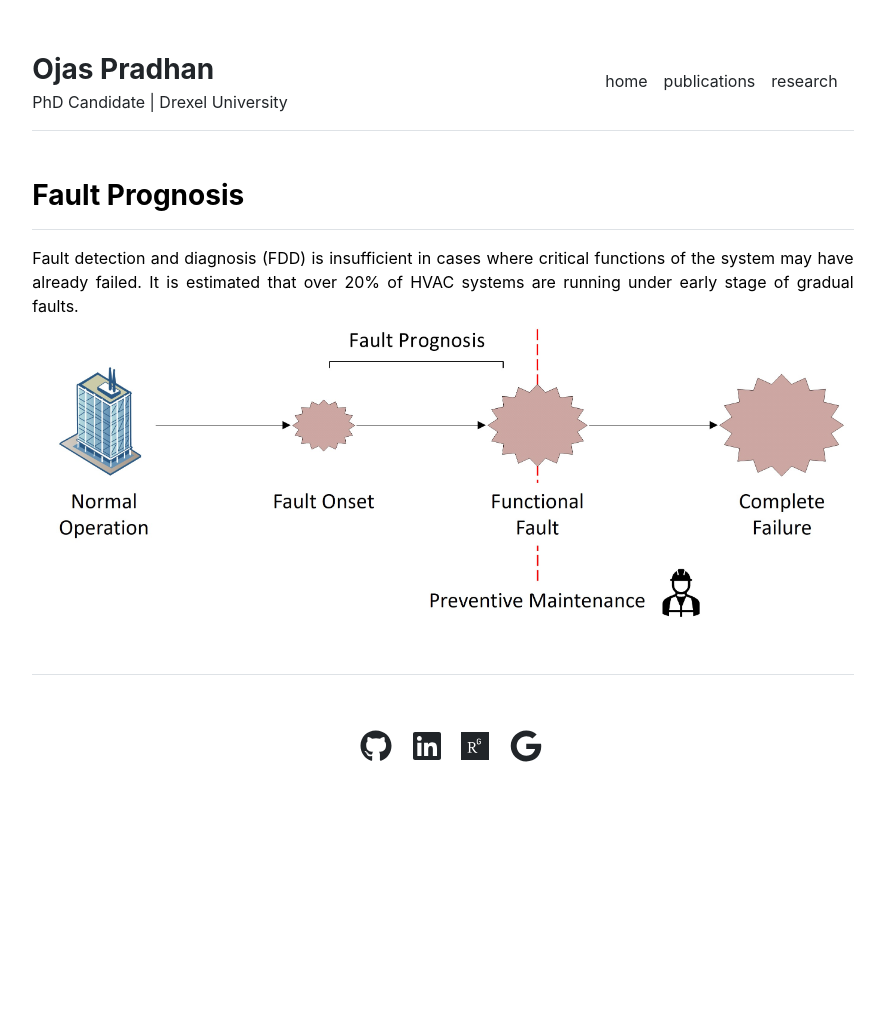
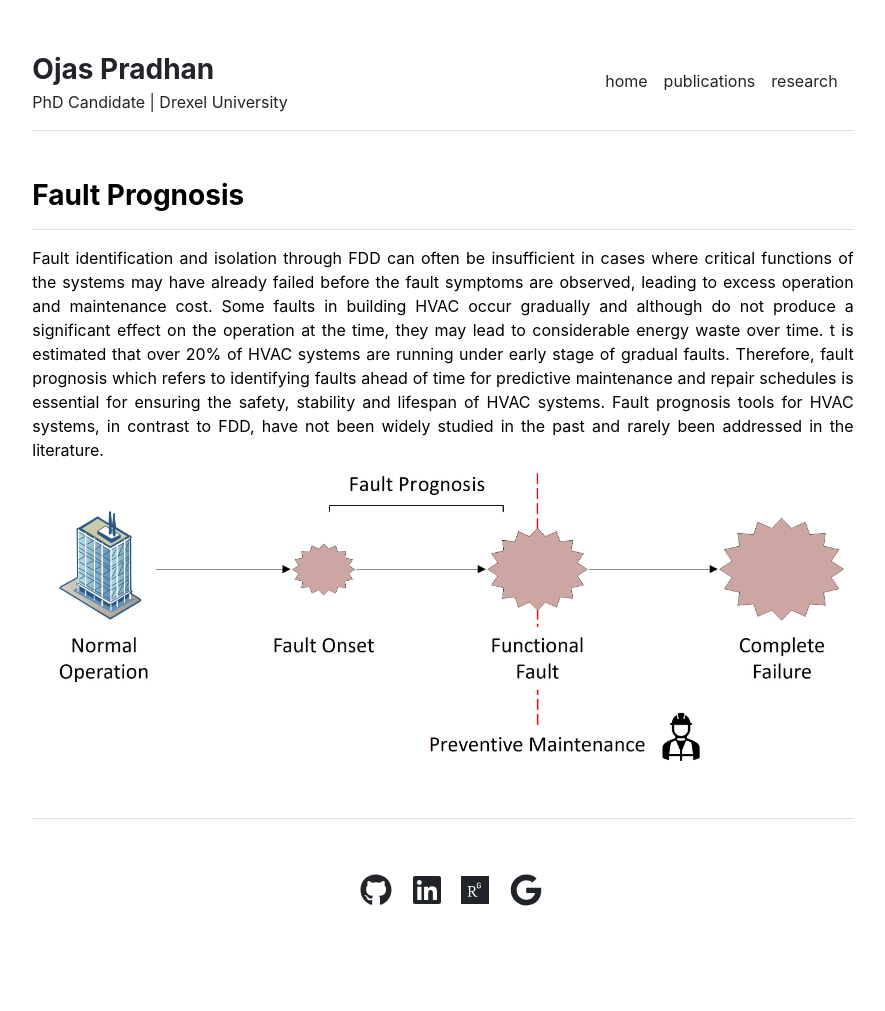
Before and after one commit to pradhanojas/pradhanojas.github.io, a Jekyll site: the page built from research/prognosis.md, in a window 1280 px wide. Shown: the whole page, without its empty margins (197-1082 px from the left). Built offline with Jekyll 4.4.1, drawn with Linux system fonts in a browser that asks for light colours; before the commit the page ends 900 px from its top, so only the background shows below that.

Commit message:
Update prognosis.md

```diff
--- a/research/prognosis.md
+++ b/research/prognosis.md
@@ -4,7 +4,7 @@ title: "Fault Prognosis"
 ---
 
 <div class="row-md-6" style="text-align: justify">
-Fault detection and diagnosis (FDD) is insufficient in cases where critical functions of the system may have already failed. It is estimated that over 20% of HVAC systems are running under early stage of gradual faults.
+Fault identification and isolation through FDD can often be insufficient in cases where critical functions of the systems may have already failed before the fault symptoms are observed, leading to excess operation and maintenance cost. Some faults in building HVAC occur gradually and although do not produce a significant effect on the operation at the time, they may lead to considerable energy waste over time. t is estimated that over 20% of HVAC systems are running under early stage of gradual faults. Therefore, fault prognosis which refers to identifying faults ahead of time for predictive maintenance and repair schedules is essential for ensuring the safety, stability and lifespan of HVAC systems. Fault prognosis tools for HVAC systems, in contrast to FDD, have not been widely studied in the past and rarely been addressed in the literature.
 
   <div class="row md-6">
   <img src="{{ site.github.url }}/assets/img/prognosis.jpg" width="20%" height="20%">
```
